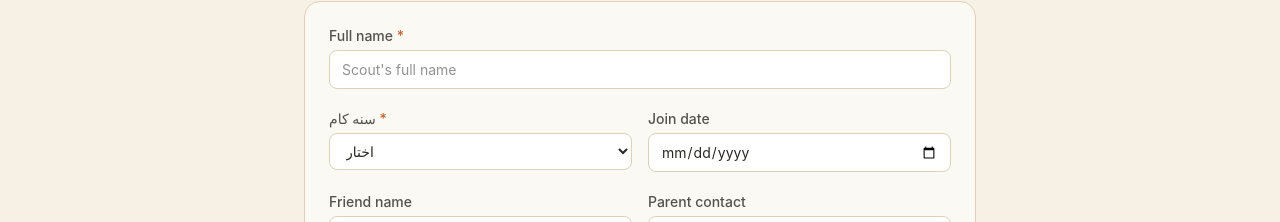
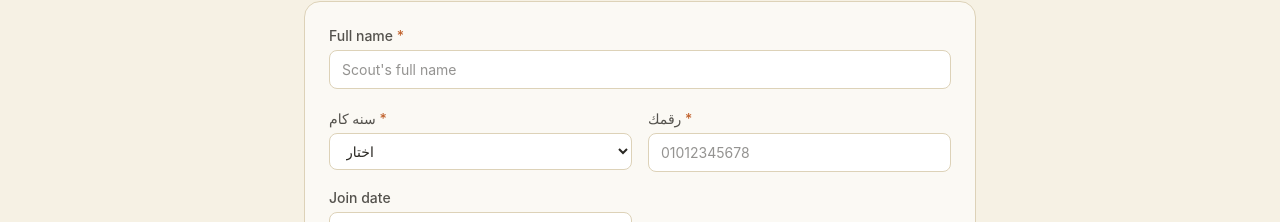
Before and after one commit to monica-123victor/Nourelallam, a Next.js app: page /scouts/new in a window 1280 px wide. Shown: the part 160-382 px from the top of the page. Built offline with nearby package versions, Linux system fonts and the light colour scheme; no server answers; the database is empty.

Commit message:
add hagat f el scout form

```diff
--- a/src/app/apply/page.tsx
+++ b/src/app/apply/page.tsx
@@ -120,7 +120,7 @@ export default function ApplyPage() {
     className="input"
   />
 </Field>
-                    <Field label="اسم  2 من  صحابك " required>
+                    <Field label="اسم  2 من  صحابك " >
                         <textarea value={form.guardian_name} onChange={(e) => update("guardian_name", e.target.value)} className="input" placeholder="مين صاحبك " />
                     </Field>
                    <Field label="رقمك " required>
@@ -144,7 +144,7 @@ export default function ApplyPage() {
                        />
                  </Field>
 
-                <Field label="رقم بابا او ماما " required>
+                <Field label="رقم بابا او ماما " >
                  <input
                  value={form.address}
                 onChange={(e) => {
--- a/src/components/NewScoutForm.tsx
+++ b/src/components/NewScoutForm.tsx
@@ -75,6 +75,26 @@ export default function NewScoutForm() {
     <option value="تالته">تالته</option>
   </select>
 </Field>
+<Field label="رقمك " required>
+                     <input
+                     value={form.guardian_contact}
+                      onChange={(e) => {
+                         const val = e.target.value.replace(/[^0-9]/g, "");
+                          update("guardian_contact", val);
+                          }}
+                     onBlur={(e) => {
+                        if (e.target.value && !/^01[0-2,5]{1}[0-9]{8}$/.test(e.target.value)) {
+                         setError("رقمك لازم يكون رقم مصري صحيح مثل 01012345678");
+                         } else {
+                          setError("");
+                          }
+                           }}
+                     className="input"
+                       placeholder="01012345678"
+                       maxLength={11}
+                      inputMode="numeric"
+                       />
+                 </Field>
         <Field label="Join date">
           <input
             type="date"
```
